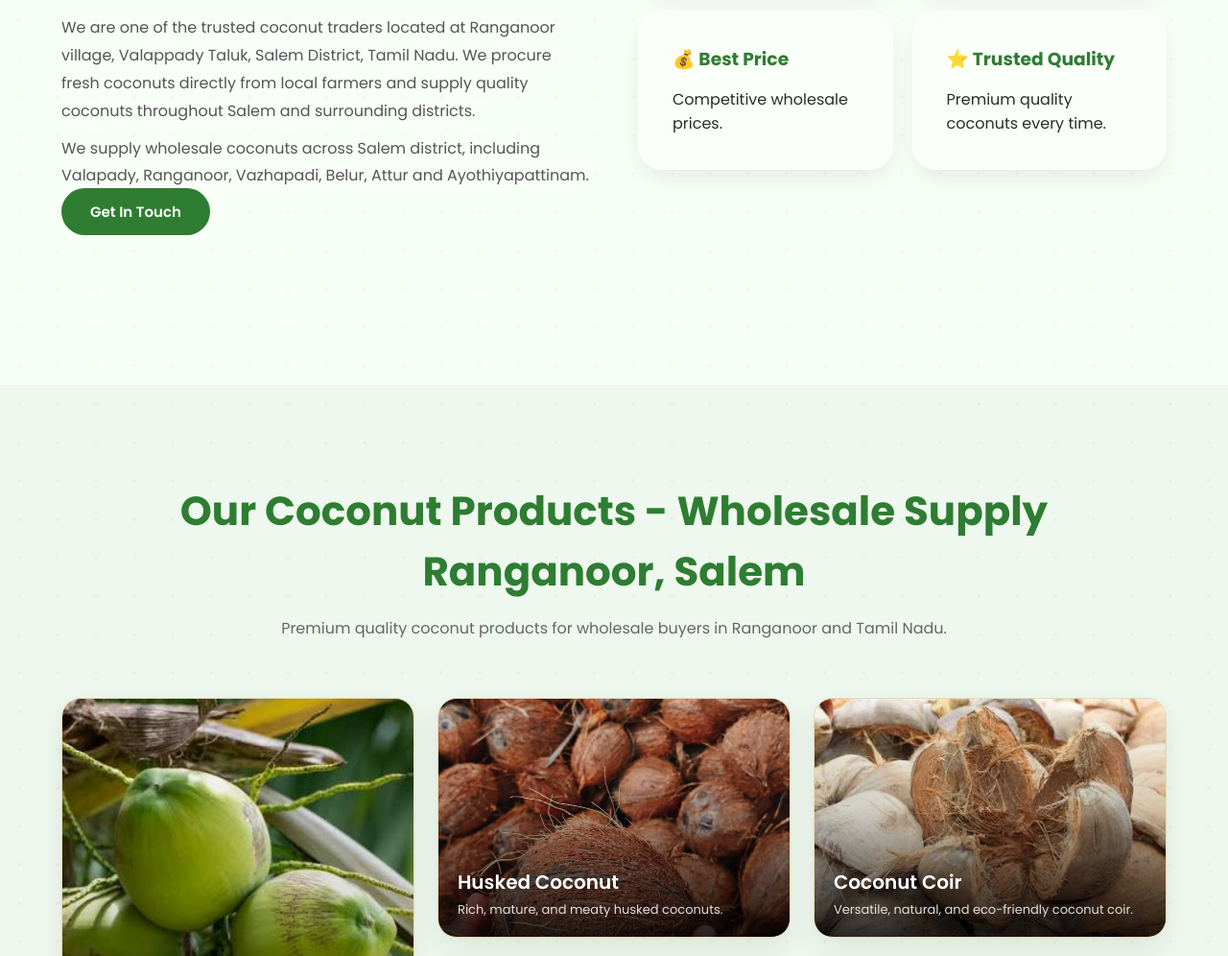
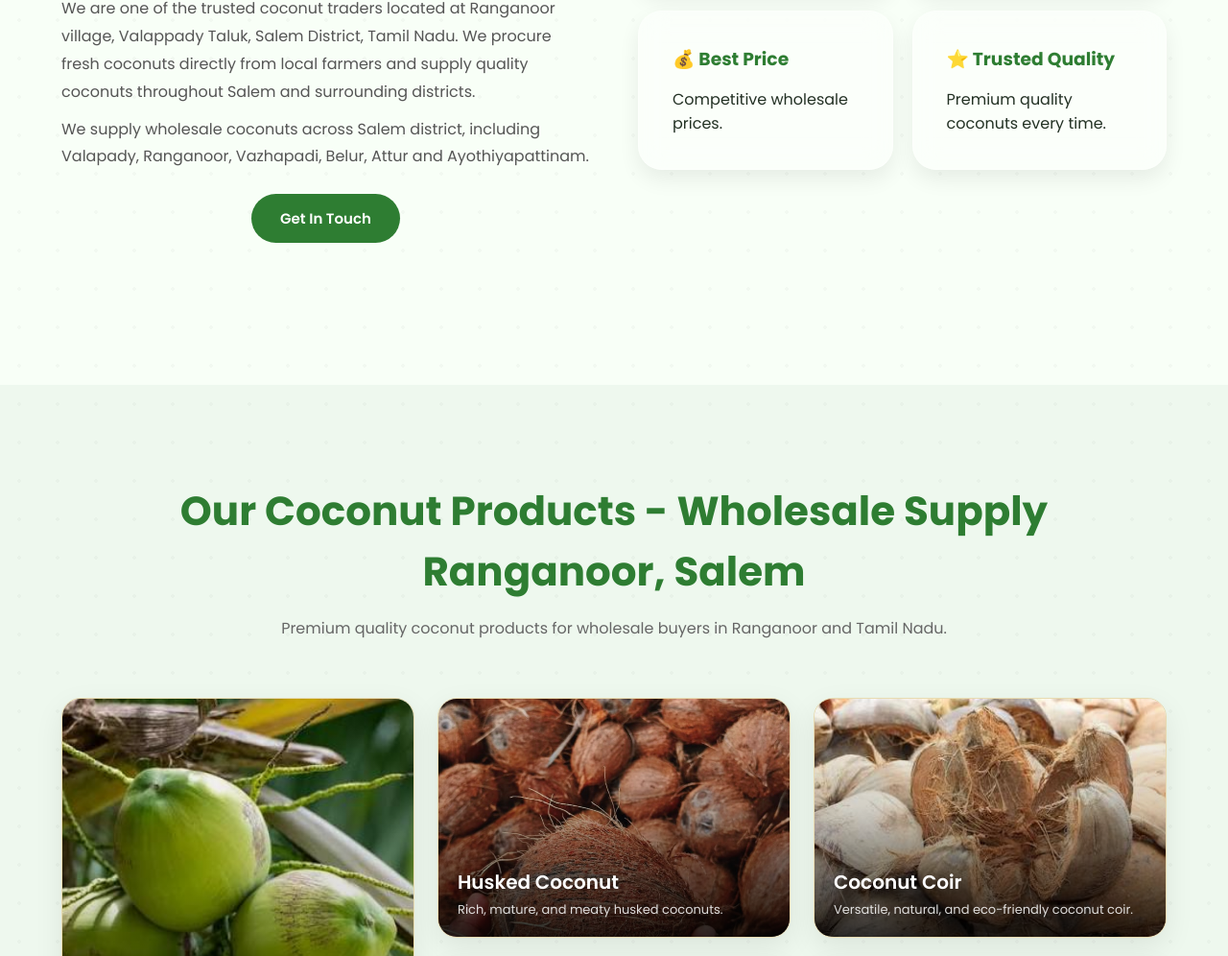
Before and after one commit to Sri-Ganapathy-Traders/sri-ganapathy-traders, a plain HTML site: page index.html in a window 1280 px wide. Shown: the part 1266-2262 px from the top of the page at 96% size. Drawn offline with Linux system fonts and the light colour scheme.

Commit message:
Improve spacing above Get In Touch button

```diff
--- a/index.html
+++ b/index.html
@@ -352,7 +352,7 @@
           <h2>About Sri Ganapathy Traders - Wholesale Coconut Supplier Ranganoor</h2>
           <p>We are one of the trusted coconut traders located at Ranganoor village, Valappady Taluk, Salem District, Tamil Nadu. We procure fresh coconuts directly from local farmers and supply quality coconuts throughout Salem and surrounding districts.</p>
           <p>We supply wholesale coconuts across Salem district, including Valapady, Ranganoor, Vazhapadi, Belur, Attur and Ayothiyapattinam.</p>
-          <a href="#contact" class="primary-btn" style="background:var(--primary);color:#fff;margin-top:24px;">Get In Touch</a>
+          <a href="#contact" class="primary-btn" style="background:var(--primary);color:#fff;">Get In Touch</a>
         </div>
         <div class="about-grid">
           <div class="glass-box"><h3>🌴 Farm Fresh</h3><p>Collected directly from coconut farms.</p></div>
--- a/style.css
+++ b/style.css
@@ -424,6 +424,12 @@ section {
   font-size: 16px;
   line-height: 1.8;
   margin-bottom: 10px;
+}
+
+.about-text .primary-btn {
+  display: block;
+  width: fit-content;
+  margin: 24px auto 0;
 }
 
 .about-grid {
```
